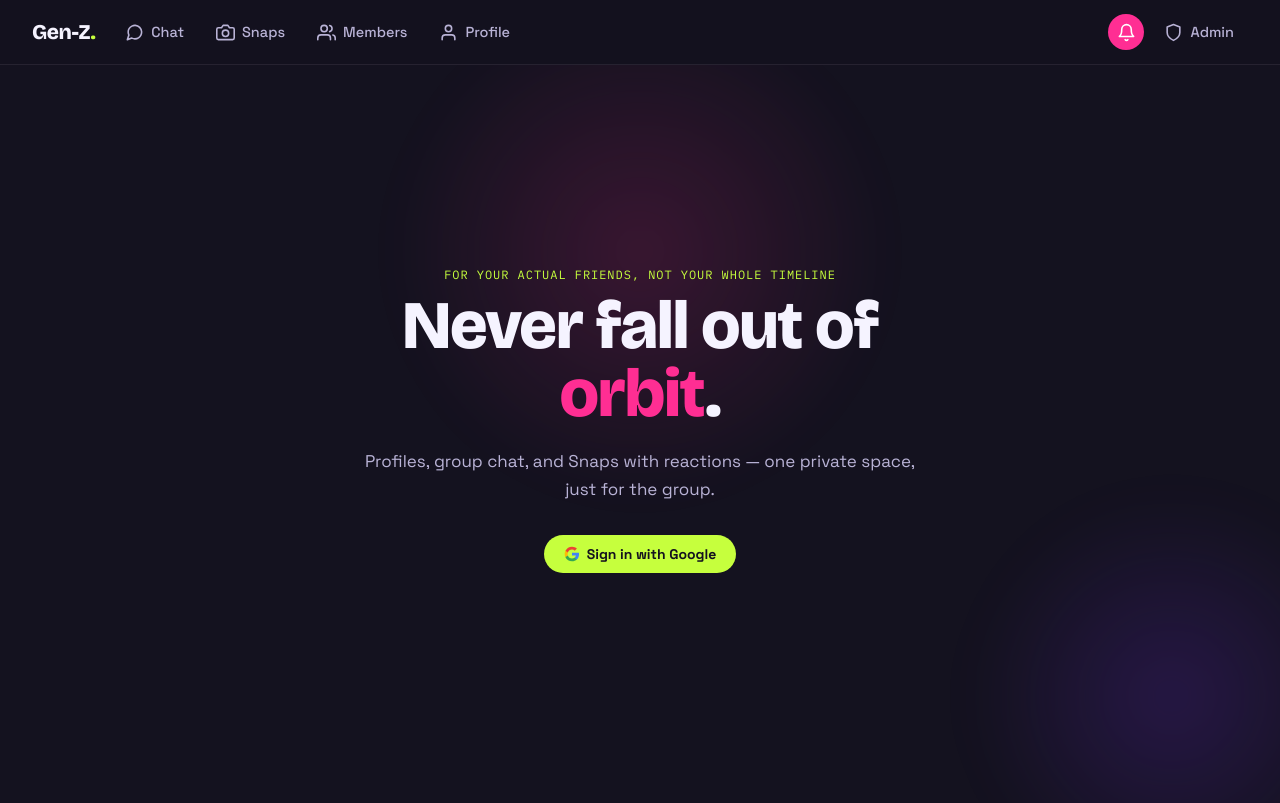
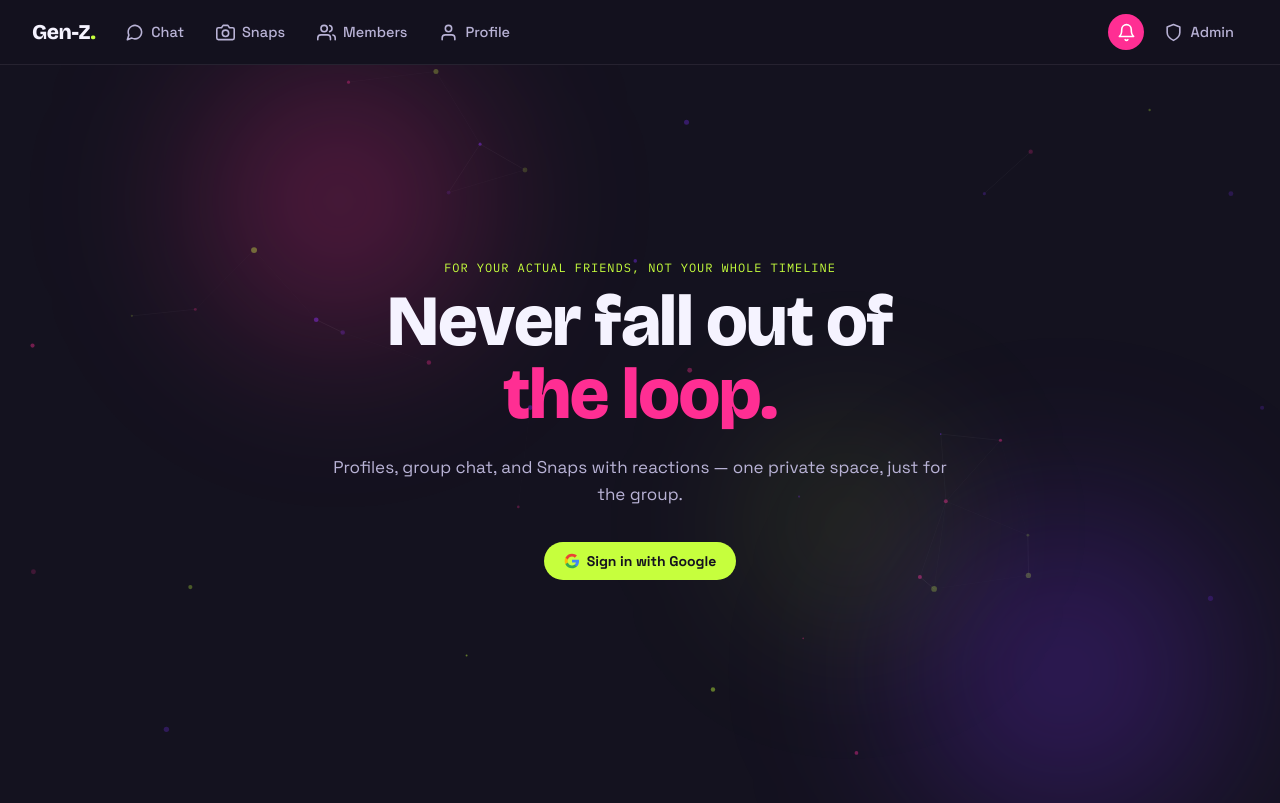
Before and after one commit to 98812/orbit, a Next.js app: page / in a window 1280 px wide. Built offline with nearby package versions, Linux system fonts and the light colour scheme; no server answers.

Commit message:
Animate homepage

```diff
--- a/app/globals.css
+++ b/app/globals.css
@@ -1080,3 +1080,173 @@ a {
 .nav-link.active .avatar {
   border-color: rgba(20, 18, 31, 0.35);
 }
+
+/* --- animated hero --- */
+.hero {
+  position: relative;
+  min-height: calc(100vh - 62px);
+  min-height: calc(100dvh - 62px);
+  display: flex;
+  align-items: center;
+  justify-content: center;
+  text-align: center;
+  padding: 40px 24px 80px;
+  overflow: hidden;
+}
+
+.particles {
+  position: absolute;
+  inset: 0;
+  width: 100%;
+  height: 100%;
+  pointer-events: none;
+  z-index: 0;
+}
+
+.blob {
+  position: absolute;
+  border-radius: 50%;
+  filter: blur(70px);
+  pointer-events: none;
+  z-index: 0;
+  transition: transform 0.5s cubic-bezier(0.22, 1, 0.36, 1);
+}
+
+.blob-pink {
+  width: 420px;
+  height: 420px;
+  background: radial-gradient(circle, rgba(255, 46, 147, 0.35), transparent 70%);
+  top: -6%;
+  left: 8%;
+  animation: floatA 14s ease-in-out infinite;
+}
+
+.blob-grape {
+  width: 480px;
+  height: 480px;
+  background: radial-gradient(circle, rgba(123, 47, 247, 0.34), transparent 70%);
+  bottom: -12%;
+  right: -4%;
+  animation: floatB 18s ease-in-out infinite;
+}
+
+.blob-lime {
+  width: 300px;
+  height: 300px;
+  background: radial-gradient(circle, rgba(198, 255, 61, 0.16), transparent 70%);
+  top: 42%;
+  right: 22%;
+  animation: floatA 22s ease-in-out infinite reverse;
+}
+
+@keyframes floatA {
+  0%, 100% { translate: 0 0; }
+  50% { translate: 30px -34px; }
+}
+
+@keyframes floatB {
+  0%, 100% { translate: 0 0; }
+  50% { translate: -38px 28px; }
+}
+
+.hero-inner {
+  position: relative;
+  z-index: 1;
+  max-width: 620px;
+}
+
+.hero-title {
+  font-size: clamp(38px, 8vw, 72px);
+  line-height: 1.02;
+  margin-bottom: 22px;
+}
+
+.hero-sub {
+  font-size: 17px;
+  line-height: 1.6;
+  margin-bottom: 34px;
+}
+
+.hero-cta {
+  display: flex;
+  gap: 12px;
+  justify-content: center;
+  flex-wrap: wrap;
+}
+
+/* letter-by-letter reveal */
+.letter {
+  display: inline-block;
+  opacity: 0;
+  transform: translateY(22px) rotate(4deg);
+  animation: letterIn 0.55s cubic-bezier(0.22, 1, 0.36, 1) forwards;
+}
+
+@keyframes letterIn {
+  to {
+    opacity: 1;
+    transform: translateY(0) rotate(0);
+  }
+}
+
+/* rotating word */
+.rotating {
+  display: inline-block;
+  transition: opacity 0.36s ease, transform 0.36s ease, filter 0.36s ease;
+}
+
+.rotating.in {
+  opacity: 1;
+  transform: translateY(0);
+  filter: blur(0);
+}
+
+.rotating.out {
+  opacity: 0;
+  transform: translateY(-14px);
+  filter: blur(6px);
+}
+
+/* pulsing glow on primary CTA */
+.glow {
+  animation: ctaGlow 2.6s ease-in-out infinite;
+}
+
+@keyframes ctaGlow {
+  0%, 100% { box-shadow: 0 0 0 0 rgba(198, 255, 61, 0.4); }
+  50% { box-shadow: 0 0 0 14px rgba(198, 255, 61, 0); }
+}
+
+/* scroll / swipe cue */
+.scroll-cue {
+  margin-top: 40px;
+  display: inline-flex;
+  align-items: center;
+  gap: 8px;
+  font-family: 'IBM Plex Mono', monospace;
+  font-size: 11px;
+  letter-spacing: 0.1em;
+  text-transform: uppercase;
+  color: rgba(185, 179, 214, 0.55);
+}
+
+.cue-arrow {
+  font-size: 17px;
+  animation: nudge 1.5s ease-in-out infinite;
+}
+
+@keyframes nudge {
+  0%, 100% { transform: translateX(0); }
+  50% { transform: translateX(5px); }
+}
+
+@media (prefers-reduced-motion: reduce) {
+  .letter { opacity: 1; transform: none; animation: none; }
+  .blob, .cue-arrow, .glow { animation: none; }
+}
+
+@media (max-width: 640px) {
+  .blob-pink { width: 280px; height: 280px; }
+  .blob-grape { width: 320px; height: 320px; }
+  .blob-lime { display: none; }
+}
--- a/app/page.tsx
+++ b/app/page.tsx
@@ -1,13 +1,162 @@
 'use client';
 
-import { useEffect, useState } from 'react';
+import { useEffect, useState, useRef } from 'react';
 import Link from 'next/link';
 import { createClient } from '@/lib/supabase';
 import GoogleSignInButton from '@/components/GoogleSignInButton';
 
+const ROTATING = ['orbit', 'the loop', 'the group chat', 'touch'];
+
+function useMouseParallax() {
+  const [pos, setPos] = useState({ x: 0, y: 0 });
+
+  useEffect(() => {
+    let raf: number;
+    function onMove(e: MouseEvent) {
+      cancelAnimationFrame(raf);
+      raf = requestAnimationFrame(() => {
+        const x = (e.clientX / window.innerWidth - 0.5) * 2;
+        const y = (e.clientY / window.innerHeight - 0.5) * 2;
+        setPos({ x, y });
+      });
+    }
+    window.addEventListener('mousemove', onMove);
+    return () => {
+      window.removeEventListener('mousemove', onMove);
+      cancelAnimationFrame(raf);
+    };
+  }, []);
+
+  return pos;
+}
+
+function Particles() {
+  const canvasRef = useRef<HTMLCanvasElement>(null);
+
+  useEffect(() => {
+    const canvas = canvasRef.current;
+    if (!canvas) return;
+    const ctx = canvas.getContext('2d');
+    if (!ctx) return;
+
+    const reduced = window.matchMedia('(prefers-reduced-motion: reduce)').matches;
+    if (reduced) return;
+
+    let w = (canvas.width = canvas.offsetWidth);
+    let h = (canvas.height = canvas.offsetHeight);
+
+    const COLORS = ['#FF2E93', '#C6FF3D', '#7B2FF7'];
+    const count = Math.min(38, Math.floor(w / 32));
+    const dots = Array.from({ length: count }, () => ({
+      x: Math.random() * w,
+      y: Math.random() * h,
+      r: Math.random() * 2.2 + 0.8,
+      vx: (Math.random() - 0.5) * 0.28,
+      vy: (Math.random() - 0.5) * 0.28,
+      c: COLORS[Math.floor(Math.random() * COLORS.length)],
+      a: Math.random() * 0.35 + 0.15,
+    }));
+
+    let raf: number;
+    function draw() {
+      ctx.clearRect(0, 0, w, h);
+
+      // connecting lines
+      for (let i = 0; i < dots.length; i++) {
+        for (let j = i + 1; j < dots.length; j++) {
+          const dx = dots[i].x - dots[j].x;
+          const dy = dots[i].y - dots[j].y;
+          const dist = Math.sqrt(dx * dx + dy * dy);
+          if (dist < 120) {
+            ctx.beginPath();
+            ctx.strokeStyle = `rgba(245,243,255,${(1 - dist / 120) * 0.07})`;
+            ctx.lineWidth = 1;
+            ctx.moveTo(dots[i].x, dots[i].y);
+            ctx.lineTo(dots[j].x, dots[j].y);
+            ctx.stroke();
+          }
+        }
+      }
+
+      for (const d of dots) {
+        d.x += d.vx;
+        d.y += d.vy;
+        if (d.x < 0 || d.x > w) d.vx *= -1;
+        if (d.y < 0 || d.y > h) d.vy *= -1;
+
+        ctx.beginPath();
+        ctx.globalAlpha = d.a;
+        ctx.fillStyle = d.c;
+        ctx.arc(d.x, d.y, d.r, 0, Math.PI * 2);
+        ctx.fill();
+      }
+      ctx.globalAlpha = 1;
+
+      raf = requestAnimationFrame(draw);
+    }
+    draw();
+
+    function onResize() {
+      w = canvas!.width = canvas!.offsetWidth;
+      h = canvas!.height = canvas!.offsetHeight;
+    }
+    window.addEventListener('resize', onResize);
+
+    return () => {
+      cancelAnimationFrame(raf);
+      window.removeEventListener('resize', onResize);
+    };
+  }, []);
+
+  return <canvas ref={canvasRef} className="particles" aria-hidden="true" />;
+}
+
+function RotatingWord() {
+  const [i, setI] = useState(0);
+  const [visible, setVisible] = useState(true);
+
+  useEffect(() => {
+    const reduced = window.matchMedia('(prefers-reduced-motion: reduce)').matches;
+    if (reduced) return;
+
+    const t = setInterval(() => {
+      setVisible(false);
+      setTimeout(() => {
+        setI((n) => (n + 1) % ROTATING.length);
+        setVisible(true);
+      }, 380);
+    }, 2800);
+    return () => clearInterval(t);
+  }, []);
+
+  return (
+    <span className={`rotating ${visible ? 'in' : 'out'}`} style={{ color: 'var(--pink)' }}>
+      {ROTATING[i]}
+    </span>
+  );
+}
+
+function SplitText({ text, delay = 0 }: { text: string; delay?: number }) {
+  return (
+    <span aria-label={text}>
+      {text.split('').map((ch, i) => (
+        <span
+          key={i}
+          className="letter"
+          aria-hidden="true"
+          style={{ animationDelay: `${delay + i * 0.035}s` }}
+        >
+          {ch === ' ' ? '\u00A0' : ch}
+        </span>
+      ))}
+    </span>
+  );
+}
+
 export default function HomePage() {
   const [signedIn, setSignedIn] = useState<boolean | null>(null);
   const [name, setName] = useState<string>('');
+  const mouse = useMouseParallax();
 
   useEffect(() => {
     const supabase = createClient();
@@ -23,83 +172,57 @@ export default function HomePage() {
   }, []);
 
   return (
-    <main
-      style={{
-        minHeight: 'calc(100vh - 62px)',
-        display: 'flex',
-        flexDirection: 'column',
-        alignItems: 'center',
-        justifyContent: 'center',
-        textAlign: 'center',
-        padding: '40px 24px 80px',
-        position: 'relative',
-        overflow: 'hidden',
-      }}
-    >
+    <main className="hero">
+      <Particles />
+
       <div
         aria-hidden="true"
-        style={{
-          position: 'absolute',
-          width: 520,
-          height: 520,
-          borderRadius: '50%',
-          background: 'radial-gradient(circle, rgba(255,46,147,0.16), transparent 68%)',
-          top: '-10%',
-          filter: 'blur(20px)',
-          pointerEvents: 'none',
-        }}
+        className="blob blob-pink"
+        style={{ transform: `translate(${mouse.x * 26}px, ${mouse.y * 26}px)` }}
       />
       <div
         aria-hidden="true"
-        style={{
-          position: 'absolute',
-          width: 420,
-          height: 420,
-          borderRadius: '50%',
-          background: 'radial-gradient(circle, rgba(123,47,247,0.18), transparent 68%)',
-          bottom: '-14%',
-          right: '-8%',
-          filter: 'blur(24px)',
-          pointerEvents: 'none',
-        }}
+        className="blob blob-grape"
+        style={{ transform: `translate(${mouse.x * -34}px, ${mouse.y * -34}px)` }}
+      />
+      <div
+        aria-hidden="true"
+        className="blob blob-lime"
+        style={{ transform: `translate(${mouse.x * 18}px, ${mouse.y * -22}px)` }}
       />
 
-      <div style={{ position: 'relative', zIndex: 1, maxWidth: 560 }}>
+      <div className="hero-inner">
         <p className="eyebrow rise" style={{ animationDelay: '0.05s' }}>
           for your actual friends, not your whole timeline
         </p>
 
-        <h1
-          className="rise"
-          style={{ fontSize: 'clamp(38px, 8vw, 68px)', lineHeight: 1, marginBottom: 20, animationDelay: '0.15s' }}
-        >
+        <h1 className="hero-title">
           {signedIn && name ? (
             <>
-              Welcome back,
+              <SplitText text="Welcome back," delay={0.15} />
               <br />
-              <span style={{ color: 'var(--pink)' }}>{name}</span>.
+              <span style={{ color: 'var(--pink)' }}>
+                <SplitText text={name + '.'} delay={0.55} />
+              </span>
             </>
           ) : (
             <>
-              Never fall out of <span style={{ color: 'var(--pink)' }}>orbit</span>.
+              <SplitText text="Never fall out of" delay={0.15} />
+              <br />
+              <RotatingWord />
+              <span style={{ color: 'var(--pink)' }}>.</span>
             </>
           )}
         </h1>
 
-        <p
-          className="muted rise"
-          style={{ fontSize: 17, lineHeight: 1.6, marginBottom: 32, animationDelay: '0.25s' }}
-        >
+        <p className="muted rise hero-sub" style={{ animationDelay: '0.7s' }}>
           Profiles, group chat, and Snaps with reactions — one private space, just for the group.
         </p>
 
-        <div
-          className="rise"
-          style={{ display: 'flex', gap: 12, justifyContent: 'center', flexWrap: 'wrap', animationDelay: '0.35s' }}
-        >
+        <div className="rise hero-cta" style={{ animationDelay: '0.85s' }}>
           {signedIn === null ? null : signedIn ? (
             <>
-              <Link href="/chat" className="btn btn-primary">
+              <Link href="/chat" className="btn btn-primary glow">
                 Open chat ↗
               </Link>
               <Link href="/snaps" className="btn btn-ghost">
@@ -110,6 +233,13 @@ export default function HomePage() {
             <GoogleSignInButton />
           )}
         </div>
+
+        {signedIn && (
+          <div className="scroll-cue rise" style={{ animationDelay: '1.1s' }} aria-hidden="true">
+            <span>swipe to explore</span>
+            <span className="cue-arrow">›</span>
+          </div>
+        )}
       </div>
     </main>
   );
```
